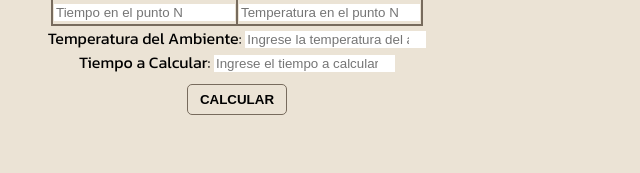
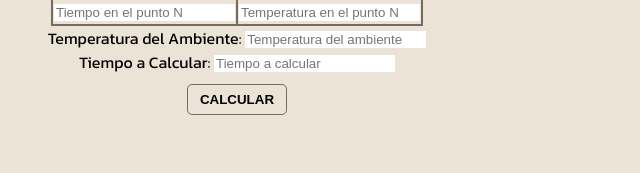
Before and after one commit to SrChezz/calculator-newton-law, a plain HTML site: page index.html in a window 1280 px wide. Shown: the part 282-455 px from the top of the page, 403-1043 px from the left. Drawn offline with nearby package versions, Linux system fonts and the light colour scheme; some packages are replaced by stand-ins of ours.

Commit message:
Small fix

```diff
--- a/index.html
+++ b/index.html
@@ -51,12 +51,12 @@
 
         <div class="input">
             <label for="temperatura-ambiente">Temperatura del Ambiente:</label>
-            <input type="number" id="temperatura-ambiente" placeholder="Ingrese la temperatura del ambiente">
+            <input type="number" id="temperatura-ambiente" placeholder="Temperatura del ambiente">
         </div>
 
         <div class="input">
             <label for="tiempo-calcular">Tiempo a Calcular:</label>
-            <input type="number" id="tiempo-calcular" placeholder="Ingrese el tiempo a calcular">
+            <input type="number" id="tiempo-calcular" placeholder="Tiempo a calcular">
         </div>
 
         <button onclick="calcularResultados()">Calcular</button>
```
